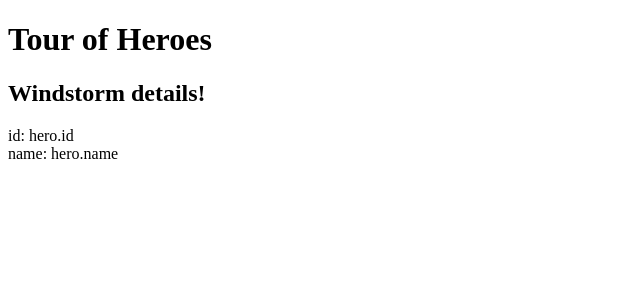
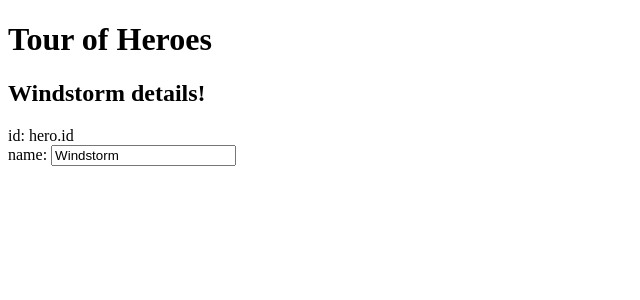
Before and after one commit to Zeinad/angular-toh, an Angular app: page / in a window 1280 px wide. Shown: the top 300 px of the page, without its empty margins (0-640 px from the left). Built offline with nearby package versions, Linux system fonts and the light colour scheme.

Commit message:
hero name binding

```diff
--- a/src/app/app.component.html
+++ b/src/app/app.component.html
@@ -5,4 +5,7 @@
   {{hero.name}} details!
 </h2>
 <div><label>id: </label>hero.id</div>
-<div><label>name: </label>hero.name</div>
+<div>
+  <label>name: </label>
+  <input [(ngModel)]="hero.name" placeholder="name">
+</div>
```
